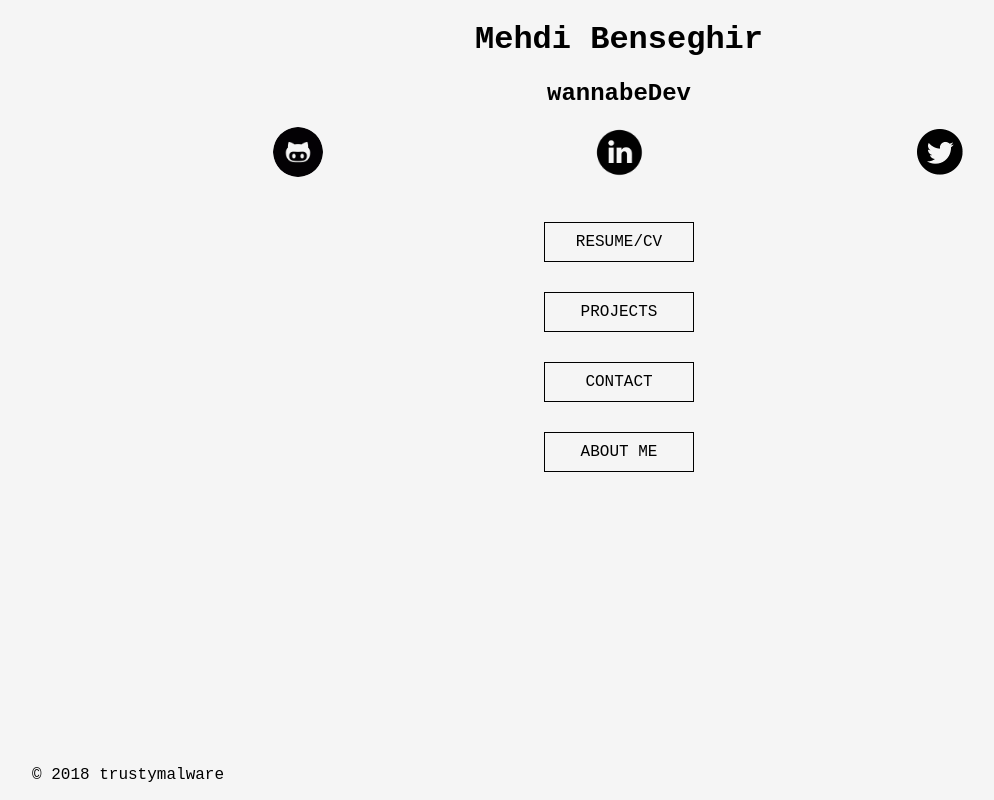
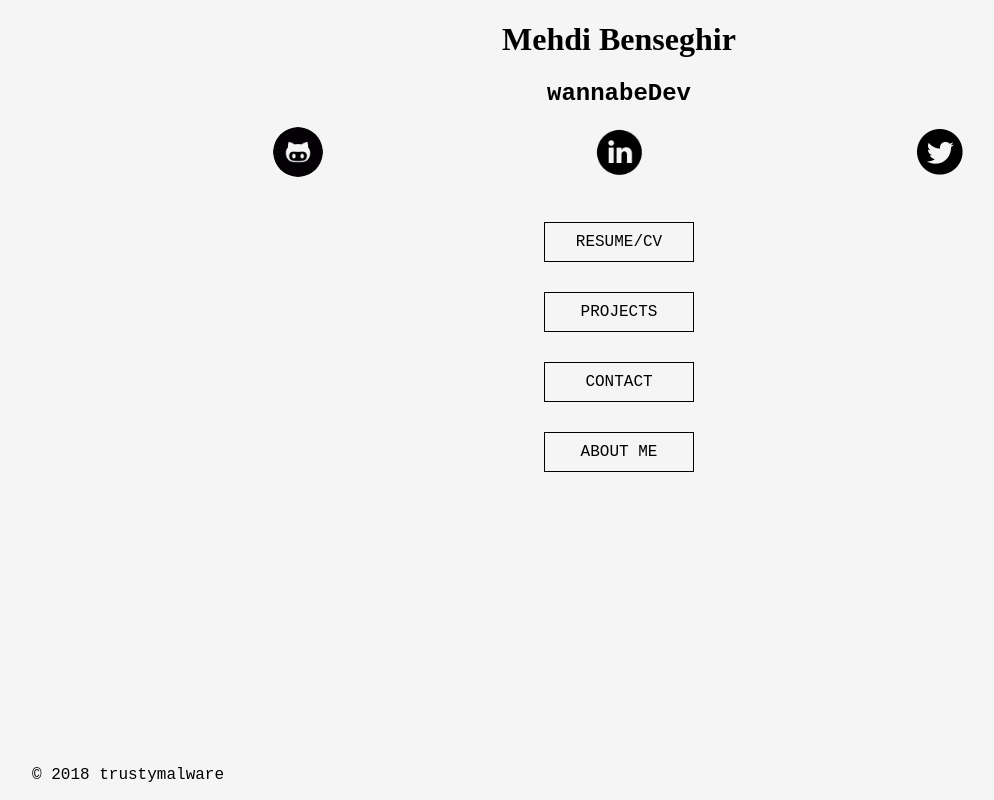
Before and after one commit to trustymalware/pwa_acs, a website: page home.html in a window 1280 px wide. Shown: the whole page, without its empty margins (21-1015 px from the left). Drawn offline with Linux system fonts and the light colour scheme.

Commit message:
fonts again

```diff
--- a/src/styles/style.scss
+++ b/src/styles/style.scss
@@ -1,13 +1,14 @@
 $color: #F5F5F5;
 $fontcolor: black;
 $fontfamily: Liberation Mono;
+$fontfamilytitle: la Chatte a Maman;
 
-@font-face{
-    font-family: "Liberation Mono";
-    src: url("dist/assets/fonts/liberationmono/LiberationMono-Regular.ttf");
-    src: url("dist/assets/fonts/liberationmono/liberationmono-regular-webfont.eot");
-
-}
+// @font-face{
+//     font-family: "Liberation Mono";
+//     src: url("dist/assets/fonts/liberationmono/LiberationMono-Regular.ttf");
+//     src: url("dist/assets/fonts/liberationmono/liberationmono-regular-webfont.eot") format("embedded-opentype"),
+//          url("dist/assets/fonts/liberationmono/liberationmono-regular-webfont.svg") format("svg");
+// }
 
 body{
     background-color: $color;
@@ -183,3 +184,7 @@ hr{
     background-color: black;
     border: 0;
 }
+
+h1{
+    font-family: $fontfamilytitle;
+}
```
Also changed, not shown: dist/styles/style.css, 1 other file.
